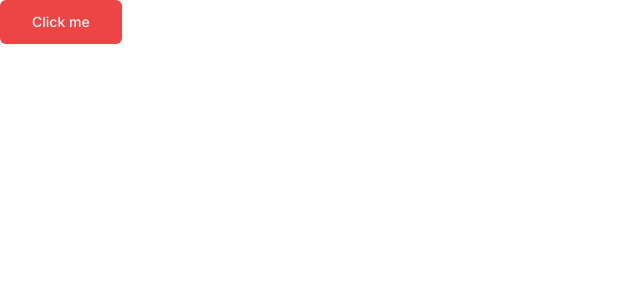
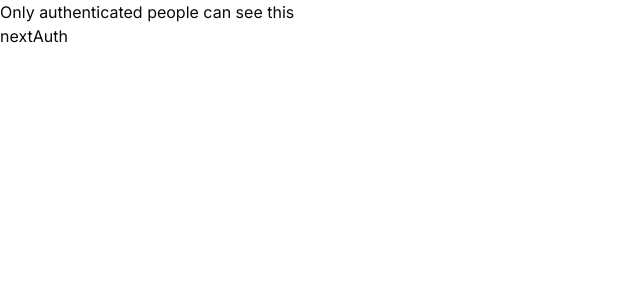
Before and after one commit to wisdompandamaster/video-twitch, a Next.js app: page / in a window 1280 px wide. Shown: the top 300 px of the page, without its empty margins (0-640 px from the left). Built offline with nearby package versions, Linux system fonts and the light colour scheme.

Commit message:
add prisma

```diff
--- a/app/page.tsx
+++ b/app/page.tsx
@@ -3,8 +3,9 @@
 
 export default function Home() {
   return (
-     <Button size="lg" variant="destructive">
-      Click me
-     </Button>
+    <div>
+      <p>Only authenticated people can see this</p>
+      <p>nextAuth</p>
+    </div>
   );
 }
```
